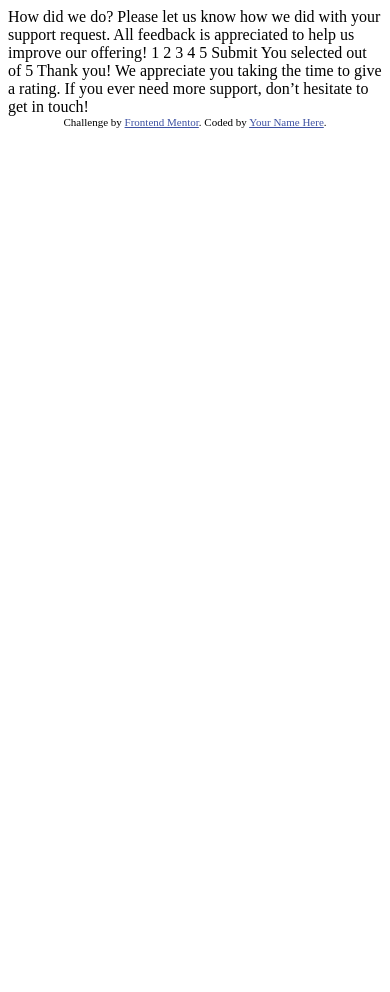
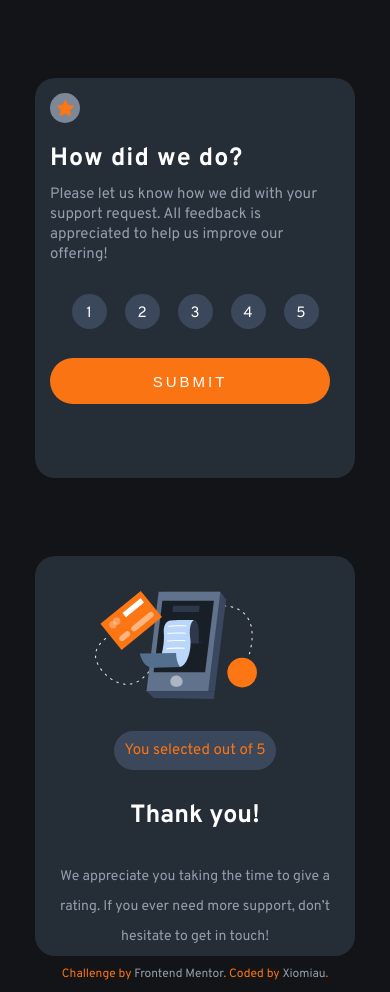
Before and after one commit to Xiomiau/interactive-rating, a plain HTML site: page index.html in a window 390 px wide. Before the commit the page ends 844 px from the top, so only its background shows below. Drawn offline with Linux system fonts and the light colour scheme.

Commit message:
mobile and desktop design ready

```diff
--- a/index.html
+++ b/index.html
@@ -2,48 +2,68 @@
 <html lang="en">
 <head>
   <meta charset="UTF-8">
-  <meta name="viewport" content="width=device-width, initial-scale=1.0"> <!-- displays site properly based on user's device -->
-
+  <meta name="viewport" content="width=device-width, initial-scale=1.0">
+  <link rel="preconnect" href="https://fonts.googleapis.com">
+  <link rel="preconnect" href="https://fonts.gstatic.com" crossorigin>
+  <link href="https://fonts.googleapis.com/css2?family=Overpass:wght@400;700&display=swap" rel="stylesheet">
   <link rel="icon" type="image/png" sizes="32x32" href="./images/favicon-32x32.png">
+  <link rel="stylesheet" href="/mobile.css">
+  <link rel="stylesheet" href="/desktop.css" media="(min-width:1440px)">
 
   <title>Frontend Mentor | Interactive rating component</title>
 
-  <!-- Feel free to remove these styles or customise in your own stylesheet 👍 -->
-  <style>
-    .attribution { font-size: 11px; text-align: center; }
-    .attribution a { color: hsl(228, 45%, 44%); }
-  </style>
 </head>
 <body>
 
   <!-- Rating state start -->
 
-  How did we do?
+  <section class="card-container">
+    <div class="card">
+      <div class="star-container">
+        <div class="star"></div>
 
-  Please let us know how we did with your support request. All feedback is appreciated
-  to help us improve our offering!
+      </div>
+      <h1 class="card-title">How did we do?</h1>
+      <P class="card-descr">  Please let us know how we did with your support request. All feedback is appreciated to help us improve our offering!
+      </P>
 
-  1 2 3 4 5
+        <div class="card-rating-container">
+          <div class="card-rating one">1</div>
+          <div class="card-rating two">2</div>
+          <div class="card-rating three">3</div>
+          <div class="card-rating four">4</div>
+          <div class="card-rating five">5</div>
+        </div>
 
-  Submit
+        <button class="card-button">Submit</button>
+
+    </div>
+  </section>
 
   <!-- Rating state end -->
 
+
+
   <!-- Thank you state start -->
 
-  You selected <!-- Add rating here --> out of 5
+  <section class="card-container thankscard" >
+    <div class="sent"></div>
+    <div class="card-container-selection">You selected <!-- Add rating here --> out of 5</div>
 
-  Thank you!
+  <h2 class="card-container-thank">Thank you!</h2>
 
-  We appreciate you taking the time to give a rating. If you ever need more support,
-  don’t hesitate to get in touch!
+  <p class="card-container-descr">We appreciate you taking the time to give a rating. If you ever need more support,
+    don’t hesitate to get in touch!</p>
+  </section>
 
   <!-- Thank you state end -->
 
 
-  <div class="attribution">
+  <footer class="attribution">
     Challenge by <a href="https://www.frontendmentor.io?ref=challenge" target="_blank">Frontend Mentor</a>.
-    Coded by <a href="#">Your Name Here</a>.
-  </div>
+    Coded by <a href="https://www.frontendmentor.io/profile/Xiomiau">Xiomiau</a>.
+  </footer>
+
+  <script src="/main.js"></script>
 </body>
 </html>
--- a/mobile.css
+++ b/mobile.css
@@ -0,0 +1,160 @@
+* {
+    margin: 0;
+    padding: 0;
+    box-sizing: border-box;
+}
+
+html {
+    font-size: 62.5%;
+    font-family: 'Overpass', sans-serif;
+}
+
+:root {
+    /* ### Primary */
+
+--Orange: hsl(25, 97%, 53%);
+
+/* ### Neutral */
+
+--White: hsl(0, 0%, 100%);
+--Light-Grey: hsl(217, 12%, 63%);
+--Medium-Grey: hsl(216, 12%, 54%);
+--Dark-Blue: hsl(213, 19%, 18%);
+--Dark-Blue2: hsla(217, 21%, 32%, 0.81);
+
+--Very-Dark-Blue: hsl(216, 12%, 8%);
+}
+
+body {
+    background-color: var(--Very-Dark-Blue);
+
+}
+/*----------------------- RATING CARD------------------*/
+.card-container {
+    width: 32rem;
+    height: 40rem;
+    margin: 20% auto 0;
+    padding: 1.5rem;
+    border-radius: 2rem;
+    background-color: var(--Dark-Blue);
+}
+
+
+.star-container {
+    width: 17px;
+    height: 16px;
+    padding: 1.5rem;
+    background-color: var(--Medium-Grey);
+    background-image: url(/images/icon-star.svg);
+    background-position: center;
+    border-radius: 50%;
+    background-repeat: no-repeat;
+    margin-bottom: 2rem;
+}
+.card-title {
+    font-size: 2.5rem;
+    color: var(--White);
+    letter-spacing: .1rem;
+    margin-bottom: 1rem;
+}
+
+.card-descr {
+    color: var(--Light-Grey);
+    font-size: 1.5rem;
+    line-height: 2rem;
+    margin-bottom: 2rem;
+}
+
+.card-rating-container {
+    display: flex;
+    flex-direction: row;
+    place-content: center;
+    color: var(--White);
+}
+
+.card-rating {
+    display: flex;
+    place-content: center;
+    background-color: var(--Dark-Blue2);
+    width: 35px;
+    height: 35px;
+    border-radius: 50%;
+    font-size: 1.5rem;
+    padding: 1rem;
+    margin: .9rem;
+    cursor: pointer;
+}
+
+.card-rating:hover {
+    background-color: var(--Orange);
+}
+
+.card-button {
+    width: 28rem;
+    height: 4.6rem;
+    border: none;
+    border-radius: 2.5rem;
+    background-color: var(--Orange);
+    color: var(--White);
+    margin: 2rem auto;
+    font-size: 1.5rem;
+    text-transform: uppercase;
+    letter-spacing: .3rem;
+    cursor: pointer;
+}
+
+.card-button:hover{
+    background-color: var(--White);
+    color: var(--Orange);
+}
+
+/*----------------------- THANK YOU CARD------------------*/
+
+
+.sent {
+    width: 20rem;
+    height: 12rem;
+    background-image: url(/images/illustration-thank-you.svg);
+    background-repeat: no-repeat;
+    margin: 2rem auto;
+}
+
+.card-container-selection {
+    width: fit-content;
+    background-color: var(--Dark-Blue2);
+    color: var(--Orange);
+    font-size: 1.5rem;
+    text-align: center;
+    margin: 1rem auto;
+    padding: 1rem;
+    border-radius: 3rem;
+}
+
+.card-container-thank {
+    width: fit-content;
+    margin: 3rem auto;
+    font-size: 2.5rem;
+    color: var(--White);
+}
+
+.card-container-descr {
+    width: fit-content;
+    margin: 3rem auto;
+    text-align: center;
+    font-size: 1.4rem;
+    color: var(--Light-Grey);
+    line-height: 3rem;
+}
+
+footer {
+    width: fit-content;
+    margin: 1rem auto;
+    font-size: 1.2rem;
+    color: var(--Orange);
+}
+
+footer a {
+    font-size: 1.2rem;
+    color: var(--Light-Grey);
+    text-decoration: none;
+}
```
